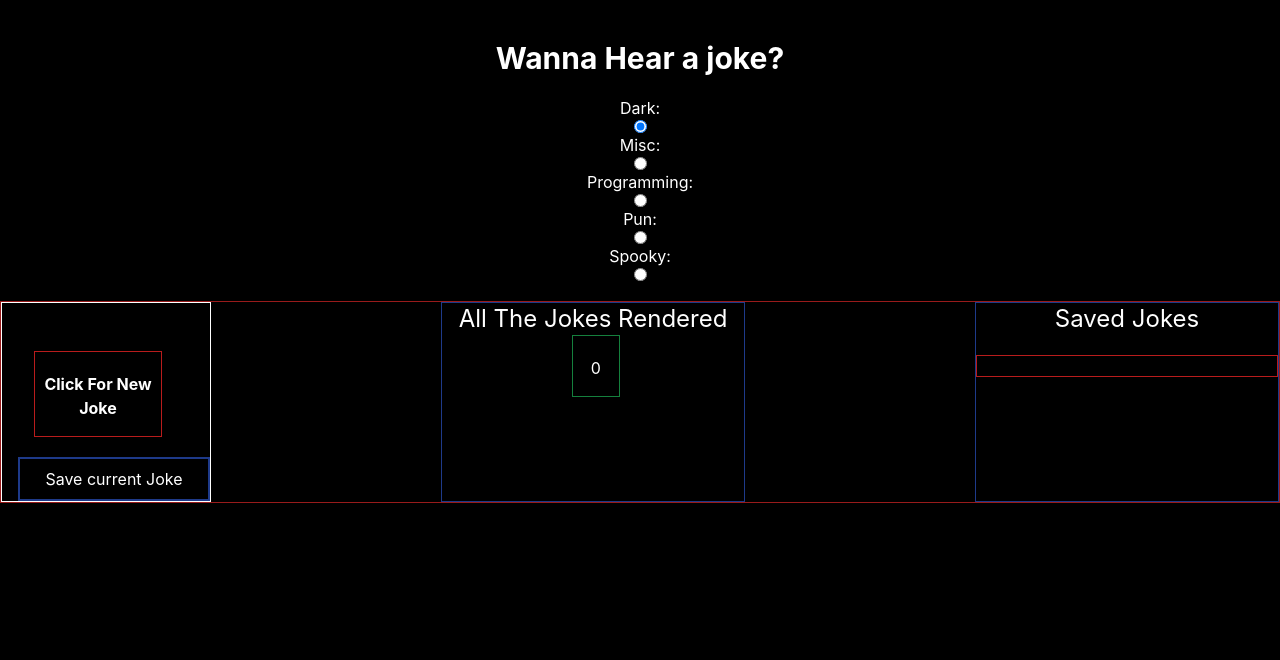
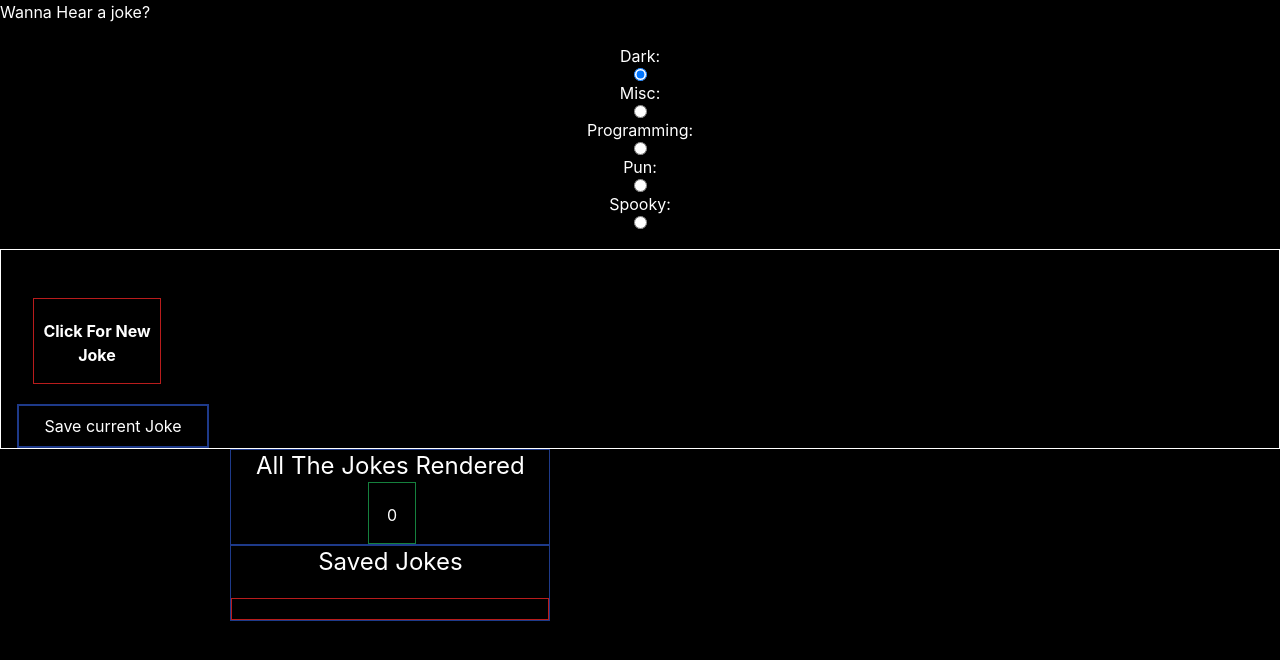
Before and after one commit to Killdroid2342/joke-app, a React (Create React App) app: page / in a window 1280 px wide. Shown: the top 660 px of the page. Built offline with nearby package versions, Linux system fonts and the light colour scheme.

Commit message:
removed all styling from appJS

```diff
--- a/src/App.js
+++ b/src/App.js
@@ -6,11 +6,9 @@ function App() {
 
   return (
     <React.Fragment>
-      <h1 className='text-center text-3xl font-bold mt-10'>
-        Wanna Hear a joke?
-      </h1>
+      <h1>Wanna Hear a joke?</h1>
       <Selector genre={genre} setGenre={setGenre} />
-      <div className='border border-red-800 flex flex-row justify-center'>
+      <div>
         <Joke genre={genre} />
       </div>
     </React.Fragment>
```
